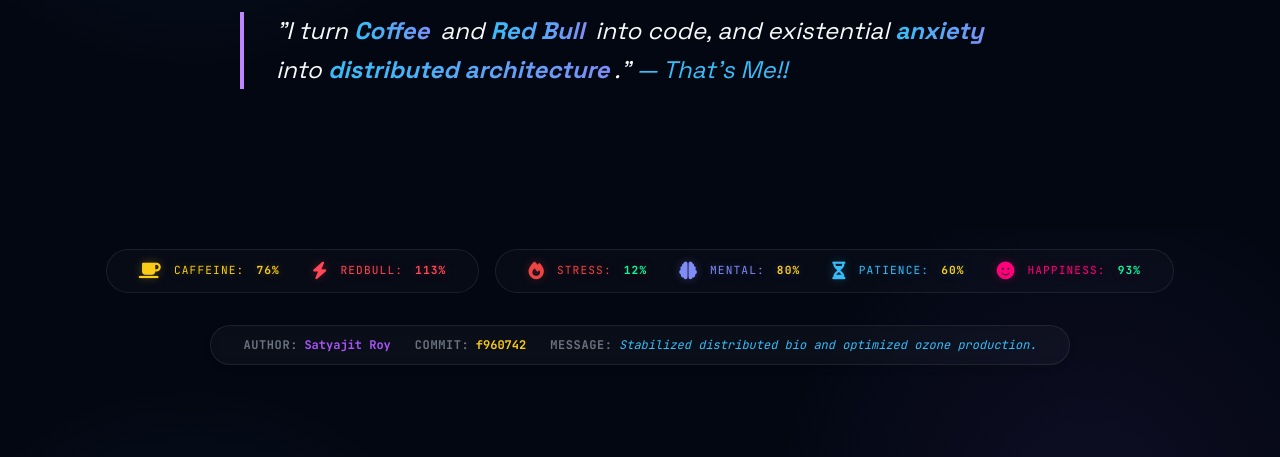
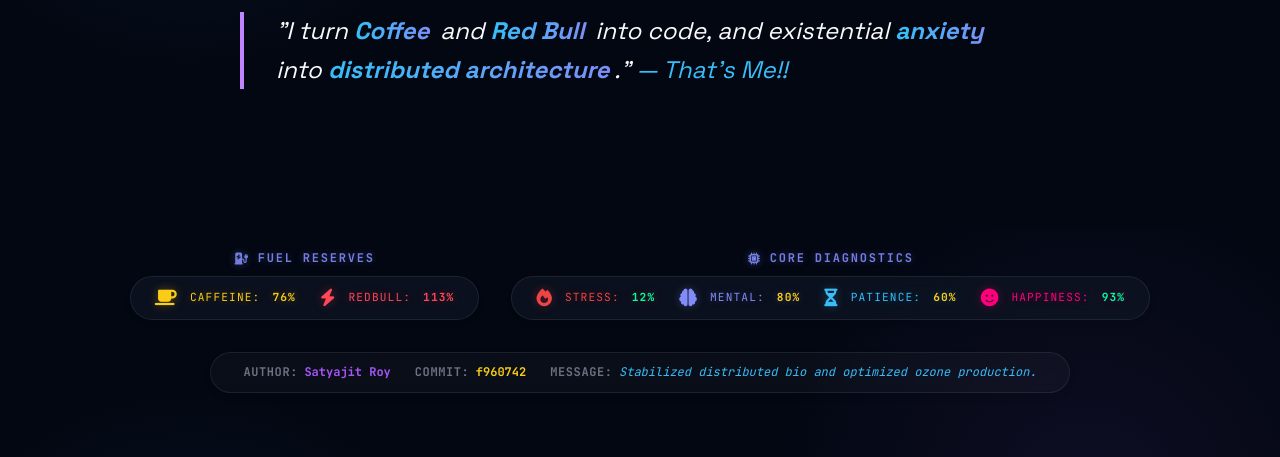
Before and after one commit to kodelint/kodelint.github.io, a Jekyll site: the page built from index.md, in a window 1280 px wide. Shown: the part 4271-4728 px from the top of the page. Built offline with Jekyll 4.4.1, drawn with Linux system fonts in a browser that asks for light colours; nearby versions of some CDN libraries.

Commit message:
style: add neon headers to status panels

```diff
--- a/_includes/footer.html
+++ b/_includes/footer.html
@@ -1,16 +1,22 @@
 <footer>
   <div class="container">
     <div class="status-group">
+      <div class="status-panel">
+        <div class="status-header"><i class="fas fa-charging-station"></i> Fuel Reserves</div>
         <div class="system-status">
           <span class="status-item caffeine"><i class="fas fa-coffee"></i> Caffeine: <span class="status-value" id="caffeine-val">90%</span></span>
           <span class="status-item redbull"><i class="fas fa-bolt"></i> Redbull: <span class="status-value" id="redbull-val">95%</span></span>
         </div>
+      </div>
 
+      <div class="status-panel">
+        <div class="status-header"><i class="fas fa-microchip"></i> Core Diagnostics</div>
         <div class="system-status">
           <span class="status-item stress"><i class="fas fa-fire"></i> Stress: <span class="status-value" id="stress-val">10%</span></span>
           <span class="status-item mental"><i class="fas fa-brain"></i> Mental: <span class="status-value" id="mental-val">85%</span></span>
           <span class="status-item patience"><i class="fas fa-hourglass-half"></i> Patience: <span class="status-value" id="patience-val">99%</span></span>
           <span class="status-item happiness"><i class="fas fa-smile"></i> Happiness: <span class="status-value" id="happiness-val">100%</span></span>
+        </div>
       </div>
     </div>
 
--- a/assets/css/main.css
+++ b/assets/css/main.css
@@ -724,26 +724,56 @@
 .status-group {
   display: flex;
   justify-content: center;
-  align-items: center;
-  gap: 1rem;
+  align-items: flex-start; /* Align to top so headers match */
+  gap: 2rem;
   flex-wrap: wrap;
   margin-bottom: 2rem;
 }
 
+.status-panel {
+  display: flex;
+  flex-direction: column;
+  align-items: center;
+  gap: 0.5rem;
+}
+
+.status-header {
+  font-family: var(--font-mono);
+  font-size: 0.75rem;
+  text-transform: uppercase;
+  letter-spacing: 0.15em;
+  color: var(--accent-secondary);
+  text-shadow: 0 0 10px rgba(129, 140, 248, 0.4);
+  font-weight: 700;
+  display: flex;
+  align-items: center;
+  gap: 0.5rem;
+  opacity: 0.9;
+}
+
 .system-status {
   display: flex;
   justify-content: center;
-  gap: 2rem;
-  margin: 0 auto 2rem;
+  gap: 1.5rem;
+  margin: 0;
   font-family: var(--font-mono);
   font-size: 0.7rem;
   text-transform: uppercase;
   letter-spacing: 0.1em;
-  background: rgba(255, 255, 255, 0.02); /* Original background */
-  padding: 0.75rem 2rem; /* Original padding */
-  border: 1px solid var(--border-subtle); /* Original border */
-  border-radius: 100px; /* Original pill shape */
+  background: rgba(17, 24, 39, 0.6);
+  backdrop-filter: blur(8px);
+  padding: 0.75rem 1.5rem;
+  border: 1px solid var(--border-subtle);
+  border-radius: 100px;
   width: fit-content;
+  box-shadow: 0 4px 6px -1px rgba(0, 0, 0, 0.1), 0 2px 4px -1px rgba(0, 0, 0, 0.06);
+  transition: all 0.3s ease;
+}
+
+.system-status:hover {
+  border-color: var(--accent-primary);
+  box-shadow: 0 0 15px rgba(56, 189, 248, 0.15);
+  transform: translateY(-2px);
 }
 
 .status-group .system-status {
```
Lines whose indentation alone changed are shown as unchanged.
